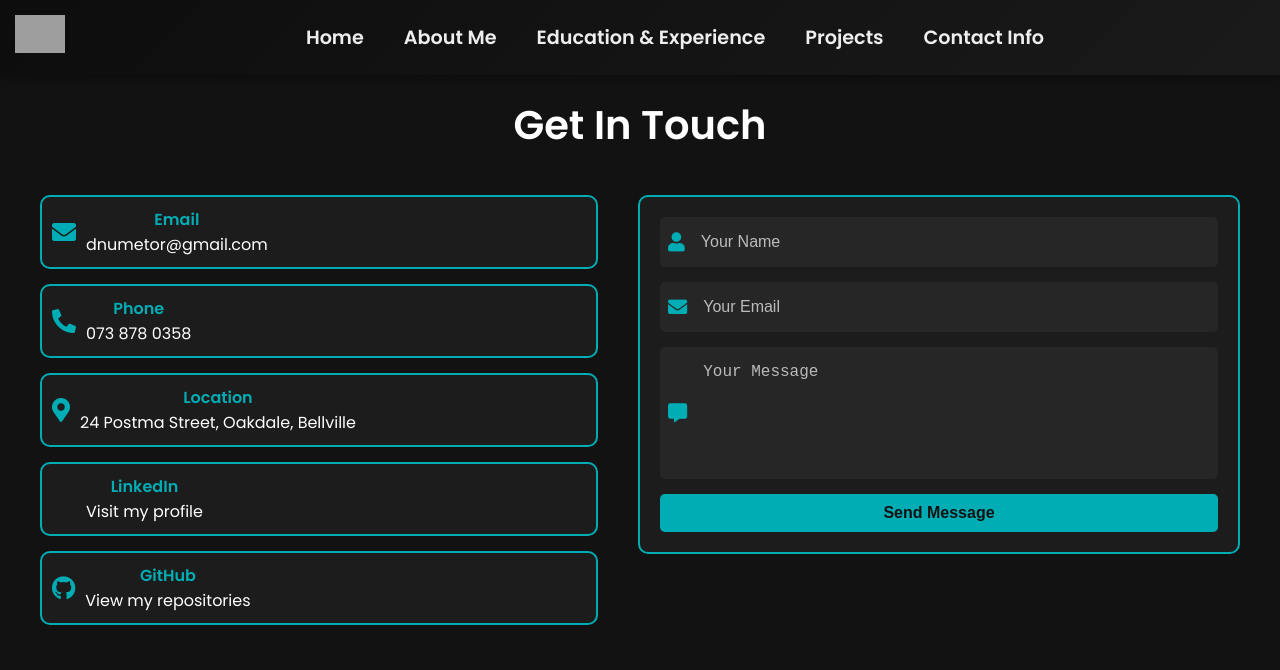
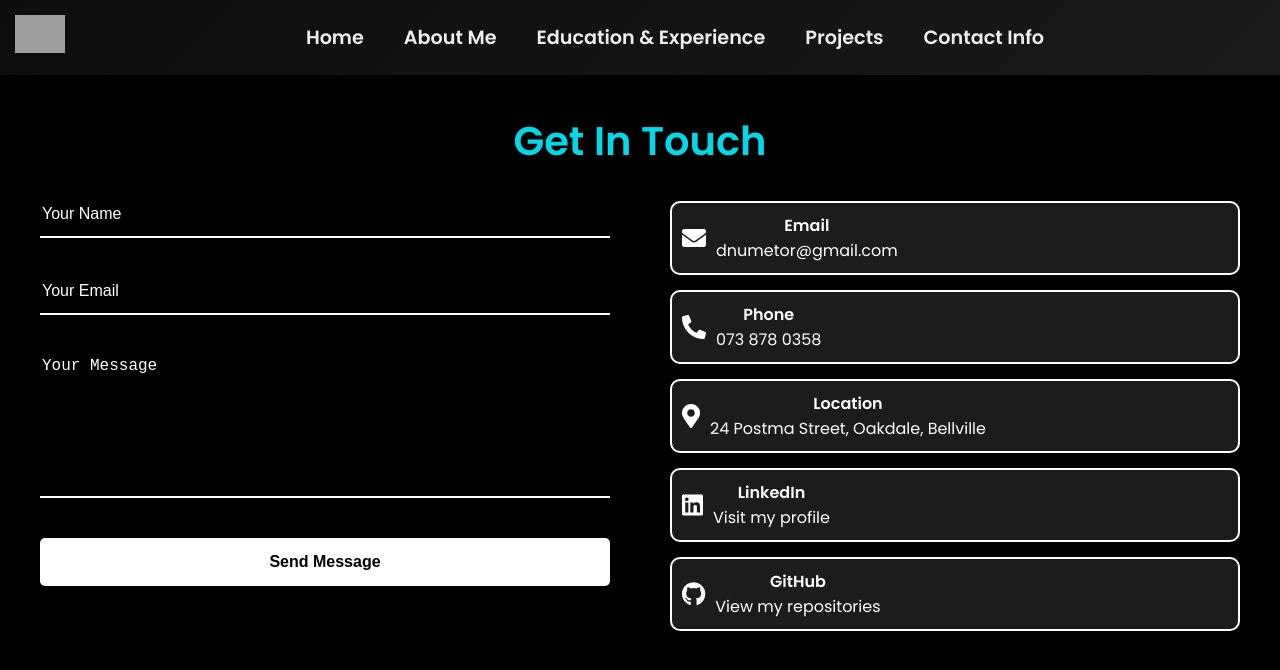
Before and after one commit to DanielUmetor/newVuePortfolio, a Vue app: page /contact in a window 1280 px wide. Shown: the top 670 px of the page. Built offline with nearby package versions, Linux system fonts and the light colour scheme; grey boxes are pictures that could not be loaded.

Commit message:
button changes

```diff
--- a/src/views/ContactView.vue
+++ b/src/views/ContactView.vue
@@ -4,6 +4,25 @@
       <h1 class="contact-title">Get In Touch</h1>
 
       <div class="contact-wrapper">
+        <!-- Contact Form Section -->
+        <div class="contact-form-wrapper">
+          <form class="contact-form" @submit.prevent="sendEmail">
+            <div class="form-group">
+
+              <input type="text" v-model="name" placeholder="Your Name" required />
+            </div>
+            <div class="form-group">
+
+              <input type="email" v-model="email" placeholder="Your Email" required />
+            </div>
+            <div class="form-group">
+
+              <textarea v-model="message" placeholder="Your Message" rows="5" required></textarea>
+            </div>
+            <button type="submit" class="submit-btn">Send Message</button>
+          </form>
+        </div>
+
         <!-- Contact Info Section -->
         <div class="contact-info">
           <div class="contact-item">
@@ -28,7 +47,7 @@
             </div>
           </div>
           <div class="contact-item">
-            <i class="fas fa-linkedin"></i>
+            <i class="fab fa-linkedin"></i>
             <div class="info-text">
               <h3>LinkedIn</h3>
               <p><a href="https://www.linkedin.com/in/daniel-umetor-3aa7231aa/" target="_blank">Visit my profile</a></p>
@@ -42,207 +61,104 @@
             </div>
           </div>
         </div>
-
-        <!-- Contact Form Section -->
-        <div class="contact-form-wrapper">
-          <form class="contact-form" @submit.prevent="sendEmail">
-            <div class="form-group">
-              <i class="fas fa-user"></i>
-              <input type="text" v-model="name" placeholder="Your Name" required />
-            </div>
-            <div class="form-group">
-              <i class="fas fa-envelope"></i>
-              <input type="email" v-model="email" placeholder="Your Email" required />
-            </div>
-            <div class="form-group">
-              <i class="fas fa-comment-alt"></i>
-              <textarea v-model="message" placeholder="Your Message" rows="5" required></textarea>
-            </div>
-            <button type="submit" class="submit-btn">Send Message</button>
-          </form>
-        </div>
       </div>
     </div>
   </transition>
 </template>
 
+
 <script>
-import emailjs from 'emailjs-com';
-
 export default {
-  name: 'ContactView',
+  name: "ContactView",
   data() {
     return {
-      name: '',
-      email: '',
-      message: ''
+      name: "",
+      email: "",
+      message: ""
     };
   },
   methods: {
     sendEmail() {
-      const templateParams = {
-        name: this.name,
-        email: this.email,
-        message: this.message
-      };
-
-      emailjs.send('service_7357hhg', 'template_p0t9xep', templateParams, 'PSidWaskJKJOGbTns')
-        .then((response) => {
-          console.log('Email sent successfully:', response.status, response.text);
-          alert('Message sent successfully!');
-        }, (error) => {
-          console.error('Failed to send message:', error);
-          alert('Failed to send message. Please try again later.');
-        });
+      // Your email sending logic goes here
+      alert('Message sent successfully!');
     }
   }
 };
 </script>
 
 <style scoped>
-/* Page layout */
 .contact-page {
   display: flex;
   flex-direction: column;
   align-items: center;
-  justify-content: flex-start; /* Change to flex-start */
+  justify-content: flex-start;
   min-height: 100vh;
-  background-color: #121212;
-  color: #FFFFFF;
+  background-color: #000; /* Black background */
+  color: #fff; /* White text */
   font-family: 'Poppins', sans-serif;
-  padding: 20px; /* Reduced padding */
-  box-sizing: border-box;
+  padding: 10px 20px; /* Adjust padding */
 }
 
-/* Fade Transition */
-.fade-enter-active, .fade-leave-active {
-  transition: opacity 0.5s ease, transform 0.5s ease; /* Added transform */
-}
-.fade-enter, .fade-leave-to /* .fade-leave-active in <2.1.8 */ {
-  opacity: 0;
-  transform: translateY(20px); /* Move content up slightly when entering */
+.contact-title {
+  font-size: 2.5rem;
+  margin-bottom: 30px;
+  color: #02D8E9;
 }
 
-/* Title Styling */
-.contact-title {
-  font-size: 2.5rem; /* Reduced font size */
-  margin-top: 0; /* Removed margin-top */
-  margin-bottom: 20px; /* Reduced bottom margin */
-}
-
-/* Contact Info & Form Section */
 .contact-wrapper {
   display: flex;
-  justify-content: space-between;
+  justify-content: space-between; /* Space between form and contact info */
   align-items: flex-start;
   width: 100%;
-  max-width: 1200px;
-  gap: 40px; /* Reduced gap */
-  padding: 20px; /* Adjusted padding */
-}
-
-/* Contact Info */
-.contact-info {
-  flex: 1;
-  display: flex;
-  flex-direction: column;
-  gap: 15px; /* Reduced gap */
-}
-
-/* Individual Contact Item */
-.contact-item {
-  display: flex;
-  align-items: center;
-  background-color: #1C1C1C;
-  padding: 10px; /* Reduced padding */
-  border-radius: 10px;
-  transition: transform 0.3s ease, box-shadow 0.3s ease;
-  border: 2px solid #00ADB5;
-}
-
-.contact-item:hover {
-  transform: translateY(-5px);
-  box-shadow: 0 6px 15px #00ADB5;
-}
-
-.contact-item i {
-  font-size: 1.5rem;
-  margin-right: 10px; /* Reduced margin */
-  color: #00ADB5;
-}
-
-.info-text h3 {
-  margin: 0;
-  font-size: 1rem;
-  color: #00ADB5;
-}
-
-.info-text p,
-.info-text a {
-  margin: 0;
-  color: #FFFFFF;
-  text-decoration: none;
-}
-
-.info-text a:hover {
-  text-decoration: underline;
+  max-width: 1200px; /* Adjust max width if needed */
+  gap: 40px; /* Space between the two sections */
 }
 
 /* Contact Form */
 .contact-form-wrapper {
-  flex: 1;
-  background-color: #1C1C1C;
-  padding: 20px; /* Reduced padding */
-  border-radius: 10px;
-  border: 2px solid #00ADB5;
+  flex: 1; /* Allow form to take up space */
+  padding-right: 20px; /* Add padding to the right for spacing */
 }
 
 .contact-form {
   display: flex;
   flex-direction: column;
-  gap: 15px; /* Reduced gap */
+  gap: 20px;
 }
 
+/* Form Group */
 .form-group {
-  display: flex;
-  align-items: center;
-  background-color: #262626;
-  padding: 8px; /* Reduced padding */
-  border-radius: 5px;
+  border-bottom: 2px solid white; /* White lines for form inputs */
+  padding-bottom: 10px;
+  margin-bottom: 20px;
 }
 
-.form-group i {
-  color: #00ADB5;
-  margin-right: 8px; /* Reduced margin */
-  font-size: 1.2rem;
-}
-
+/* Inputs */
 input,
 textarea {
-  flex: 1;
   background-color: transparent;
   border: none;
-  color: #FFFFFF;
+  outline: none;
+  color: white;
+  width: 100%; /* Full width */
   font-size: 1rem;
-  padding: 8px; /* Reduced padding */
-  outline: none;
 }
 
 input::placeholder,
 textarea::placeholder {
-  color: #BBBBBB;
+  color: #fff;
 }
 
 textarea {
   resize: none;
-  height: 100px; /* Adjusted height */
+  height: 120px;
 }
 
 /* Submit Button */
 .submit-btn {
-  padding: 10px; /* Reduced padding */
-  background-color: #00ADB5;
-  color: #121212;
+  padding: 15px 20px;
+  background-color: #fff; /* White button */
+  color: #000; /* Black text */
   font-size: 1rem;
   font-weight: bold;
   border: none;
@@ -252,6 +168,54 @@ textarea {
 }
 
 .submit-btn:hover {
-  background-color: #00ADB5;
+  background-color: #333; /* Darken on hover */
+  color: #fff;
+}
+
+/* Contact Info */
+.contact-info {
+  flex: 1; /* Allow contact info to take up space */
+  display: flex;
+  flex-direction: column;
+  gap: 15px; /* Space between contact items */
+}
+
+/* Individual Contact Item */
+.contact-item {
+  display: flex;
+  align-items: center;
+  background-color: #1C1C1C; /* Dark background for items */
+  padding: 10px;
+  border-radius: 10px;
+  border: 2px solid white; /* White border */
+  transition: transform 0.3s ease, box-shadow 0.3s ease;
+}
+
+.contact-item:hover {
+  transform: translateY(-5px);
+  box-shadow: 0 6px 15px rgba(255, 255, 255, 0.2);
+}
+
+.contact-item i {
+  font-size: 1.5rem;
+  margin-right: 10px; /* Reduced margin */
+  color: #fff; /* White icon color */
+}
+
+.info-text h3 {
+  margin: 0;
+  font-size: 1rem;
+  color: #fff; /* White text for headings */
+}
+
+.info-text p,
+.info-text a {
+  margin: 0;
+  color: #fff; /* White text for paragraphs */
+  text-decoration: none;
+}
+
+.info-text a:hover {
+  text-decoration: underline; /* Underline on hover */
 }
 </style>
--- a/src/views/ProjectsView.vue
+++ b/src/views/ProjectsView.vue
@@ -1,6 +1,8 @@
 <template>
   <div class="projects-container">
-    <h1 class="animate-slide-in">My Projects</h1>
+    <div class="heading">
+      <h1 class="animate-slide-in">My Projects</h1>
+    </div>
     <div class="projects-grid">
       <div
         v-for="(card, index) in cards"
@@ -56,7 +58,7 @@ export default {
         },
         {
           title: "Keyboard",
-          copy: "A keyboard built using HTML, CSS and Javascript.",
+          copy: "A keyboard built using HTML and CSS.",
           link: "https://keyboard-js.vercel.app/",
           github: "https://github.com/DanielUmetor/keyboard-js.git",
           image: "https://danielumetor.github.io/allimages/keyboard.jpeg",
@@ -79,6 +81,10 @@ export default {
   --text-color: #EEEEEE;
   --card-border: #3E7CB1;
   --shadow-color: rgba(62, 124, 177, 0.5);
+}
+
+.heading{
+  color: #02D8E9;
 }
 
 .projects-container {
```
